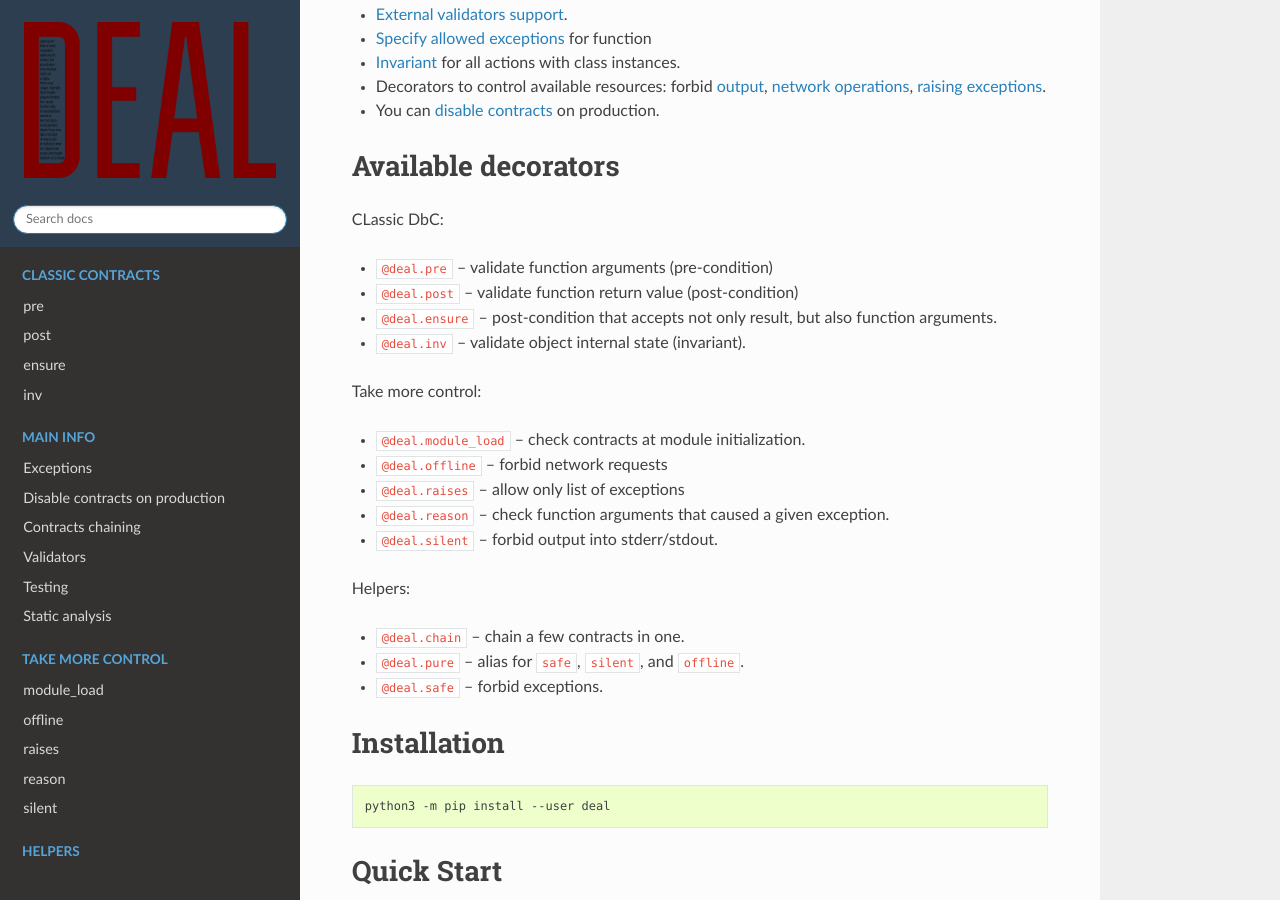
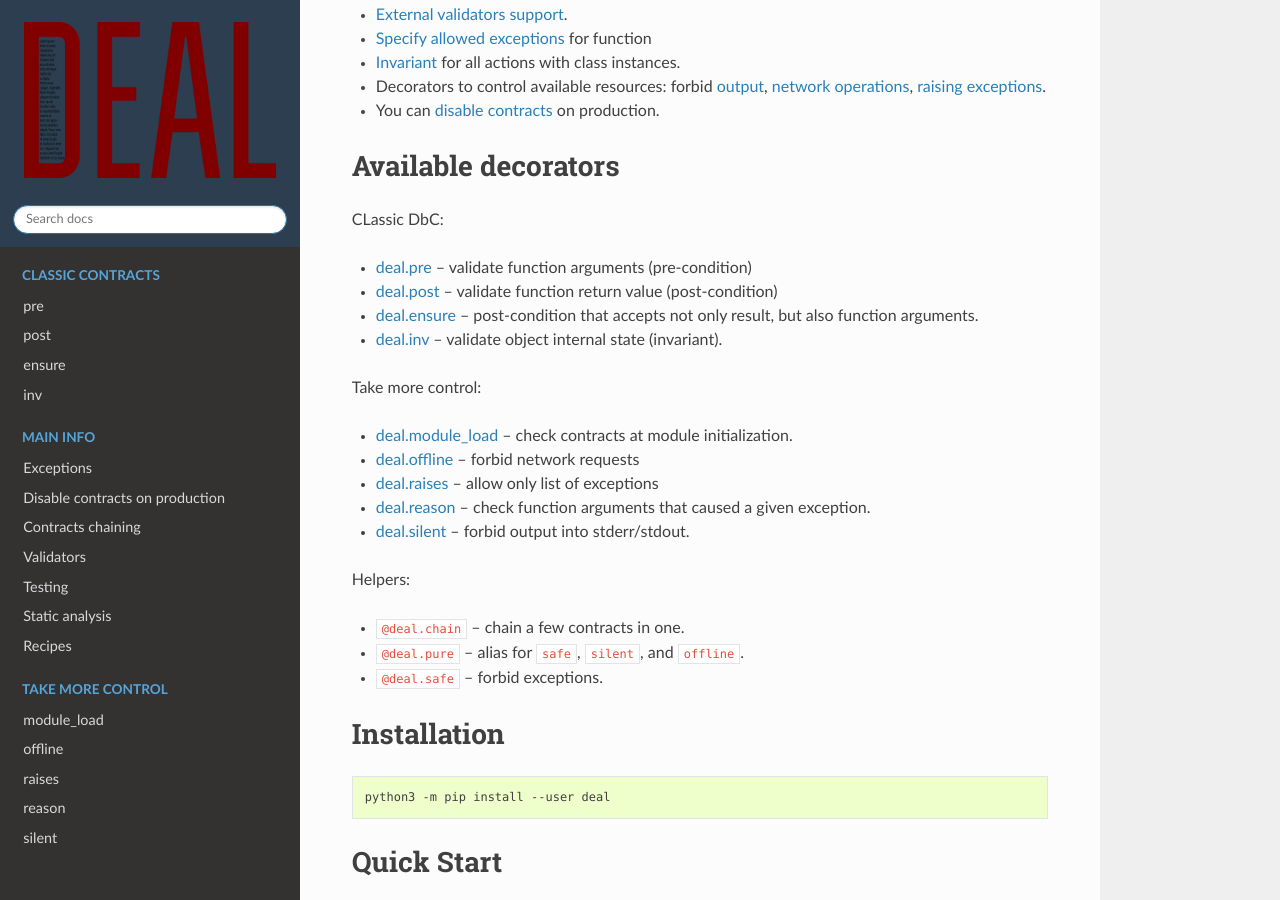
Before and after one commit to life4/deal, a Sphinx documentation site: the page built from docs/index.md, in a window 1280 px wide and 900 px high, scrolled down 653 px. Built offline with Sphinx 7.4.7 and the Read the Docs theme 2.0.0, drawn with Linux system fonts in a browser that asks for light colours.

Commit message:
+recipes

```diff
--- a/README.md
+++ b/README.md
@@ -21,18 +21,18 @@
 
 CLassic DbC:
 
-* [`@deal.pre`](https://deal.readthedocs.io/decorators/pre.html) -- validate function arguments (pre-condition)
-* [`@deal.post`](https://deal.readthedocs.io/decorators/post.html) -- validate function return value (post-condition)
-* [`@deal.ensure`](https://deal.readthedocs.io/decorators/ensure.html) -- post-condition that accepts not only result, but also function arguments.
-* [`@deal.inv`](https://deal.readthedocs.io/decorators/inv.html) -- validate object internal state (invariant).
+* [deal.pre](https://deal.readthedocs.io/decorators/pre.html) -- validate function arguments (pre-condition)
+* [deal.post](https://deal.readthedocs.io/decorators/post.html) -- validate function return value (post-condition)
+* [deal.ensure](https://deal.readthedocs.io/decorators/ensure.html) -- post-condition that accepts not only result, but also function arguments.
+* [deal.inv](https://deal.readthedocs.io/decorators/inv.html) -- validate object internal state (invariant).
 
 Take more control:
 
-* [`@deal.module_load`](https://deal.readthedocs.io/decorators/module_load.html) -- check contracts at module initialization.
-* [`@deal.offline`](https://deal.readthedocs.io/decorators/offline.html) -- forbid network requests
-* [`@deal.raises`](https://deal.readthedocs.io/decorators/raises.html) -- allow only list of exceptions
-* [`@deal.reason`](https://deal.readthedocs.io/decorators/reason.html) -- check function arguments that caused a given exception.
-* [`@deal.silent`](https://deal.readthedocs.io/decorators/silent.html) -- forbid output into stderr/stdout.
+* [deal.module_load](https://deal.readthedocs.io/decorators/module_load.html) -- check contracts at module initialization.
+* [deal.offline](https://deal.readthedocs.io/decorators/offline.html) -- forbid network requests
+* [deal.raises](https://deal.readthedocs.io/decorators/raises.html) -- allow only list of exceptions
+* [deal.reason](https://deal.readthedocs.io/decorators/reason.html) -- check function arguments that caused a given exception.
+* [deal.silent](https://deal.readthedocs.io/decorators/silent.html) -- forbid output into stderr/stdout.
 
 Helpers:
 
--- a/docs/index.md
+++ b/docs/index.md
@@ -20,6 +20,7 @@
     validators
     testing
     linter
+    recipes
 
 .. toctree::
     :maxdepth: 1
```
Also changed, not shown: docs/recipes.md (added, +65 -0 lines).
